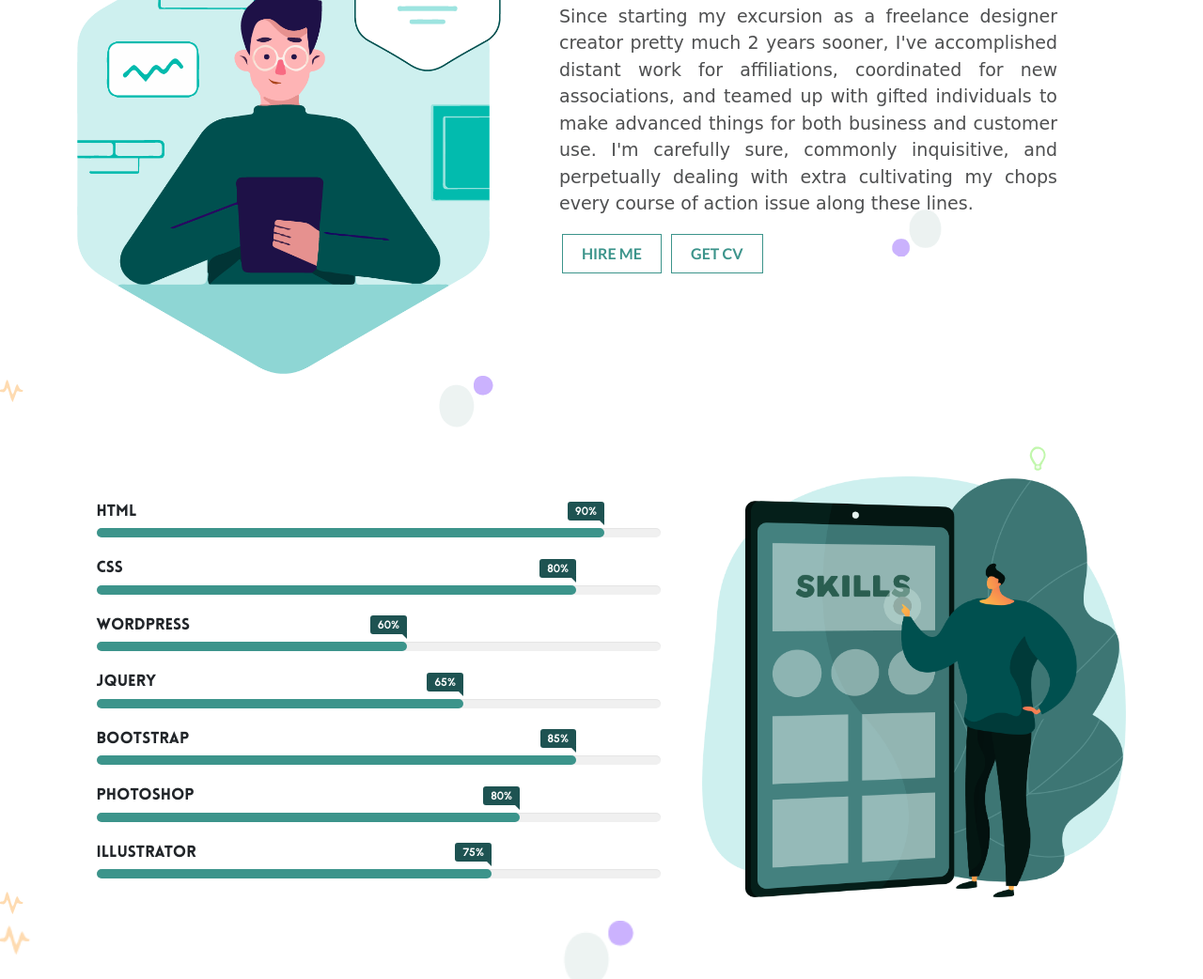
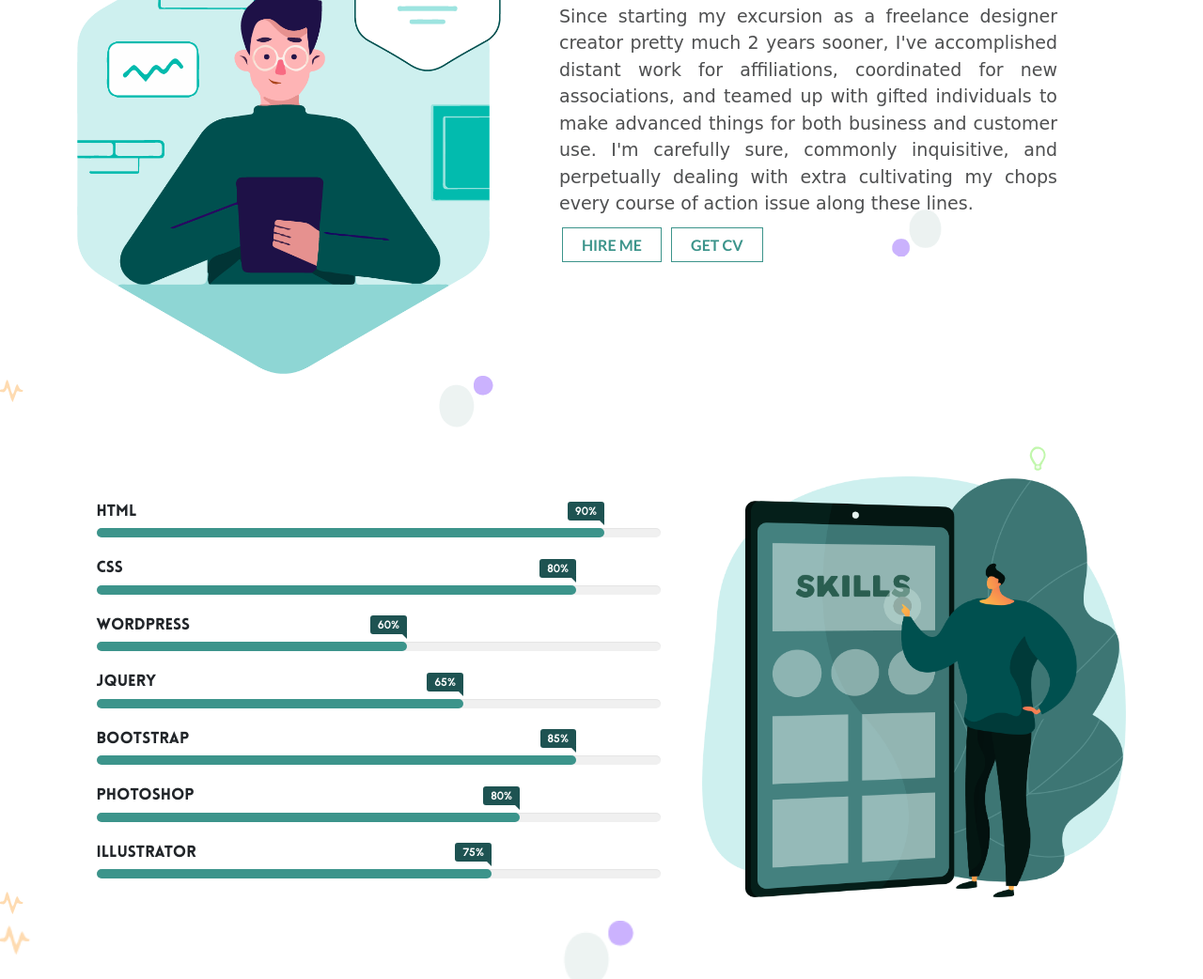
Before and after one commit to shsaaad/me, a plain HTML site: page index.html in a window 1280 px wide. Shown: the part 775-1817 px from the top of the page at 94% size. Drawn offline with nearby package versions, Linux system fonts and the light colour scheme.

Commit message:
button link update

```diff
--- a/assist/css/style.css
+++ b/assist/css/style.css
@@ -275,7 +275,7 @@ ul li {
   height: 40px;
 }
 
-.about_button button {
+.about_button a {
   text-transform: uppercase;
   border: 1px solid #3c948b;
   background-color: transparent;
@@ -287,7 +287,7 @@ ul li {
   padding: 8px 20px;
 }
 
-.about_button button:hover {
+.about_button a:hover {
   transition: all linear 0.2s;
   background-color: #3c948b;
   color: white;
--- a/index.html
+++ b/index.html
@@ -165,8 +165,8 @@
               of action issue along these lines.
             </p>
             <div class="about_button">
-              <button href="#contact">Hire Me</button>
-              <button href="#">Get CV</button>
+              <a href="#contact">Hire Me</a>
+              <a href="#">Get CV</a>
             </div>
           </div>
         </div>
@@ -429,11 +429,7 @@
 
           <!-- 4TH PORTFOLIO IMG  -->
           <div class="col-md-3 col-12 col-sm-6 portfolio_img psd_html">
-            <img
-              src="assist/img/portfolio/4.jpg"
-              class="img-fluid"
-              alt=""
-            />
+            <img src="assist/img/portfolio/4.jpg" class="img-fluid" alt="" />
             <div class="portfolio_overflow dreams">
               <h2>MArbel</h2>
               <p>Digital Agency</p>
```
